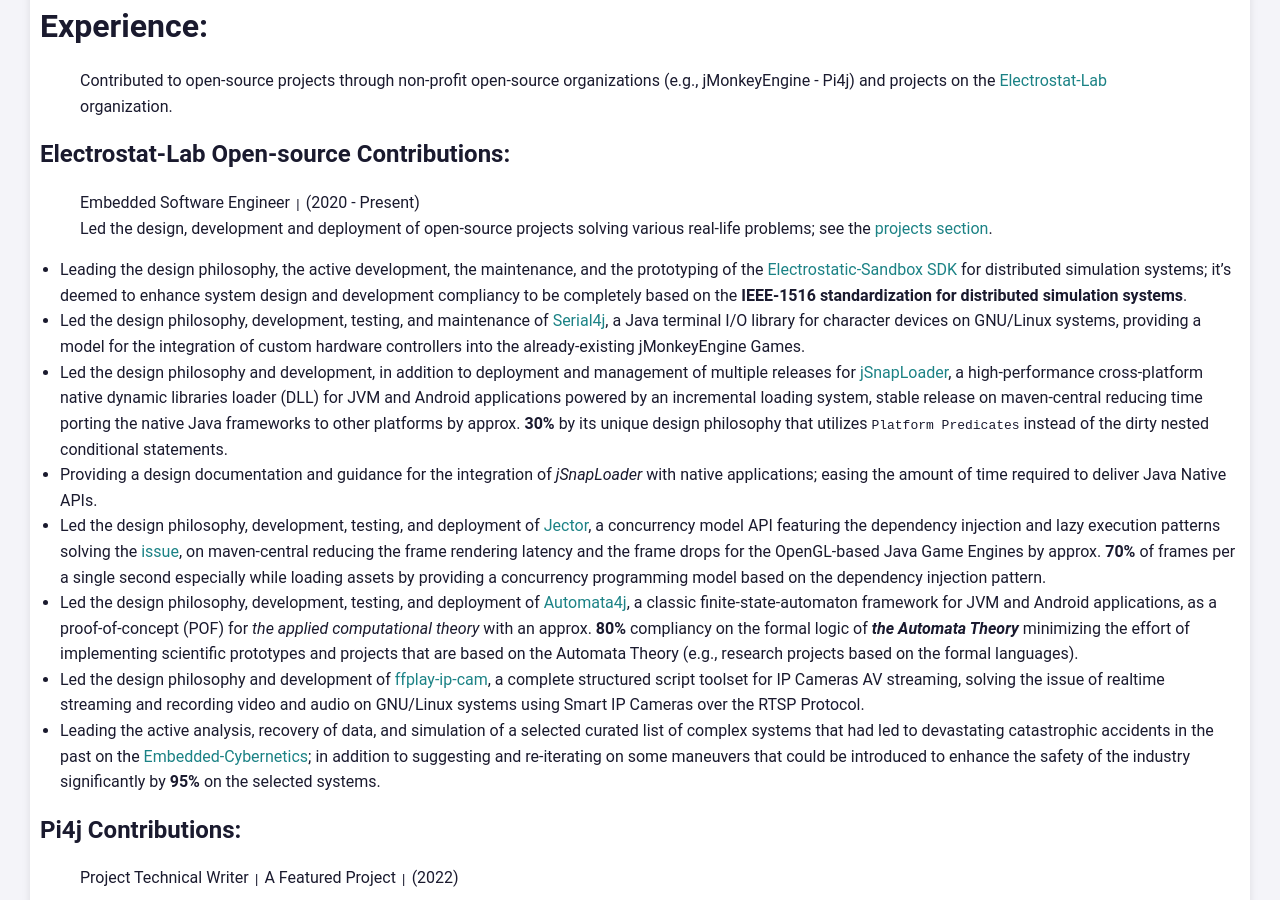
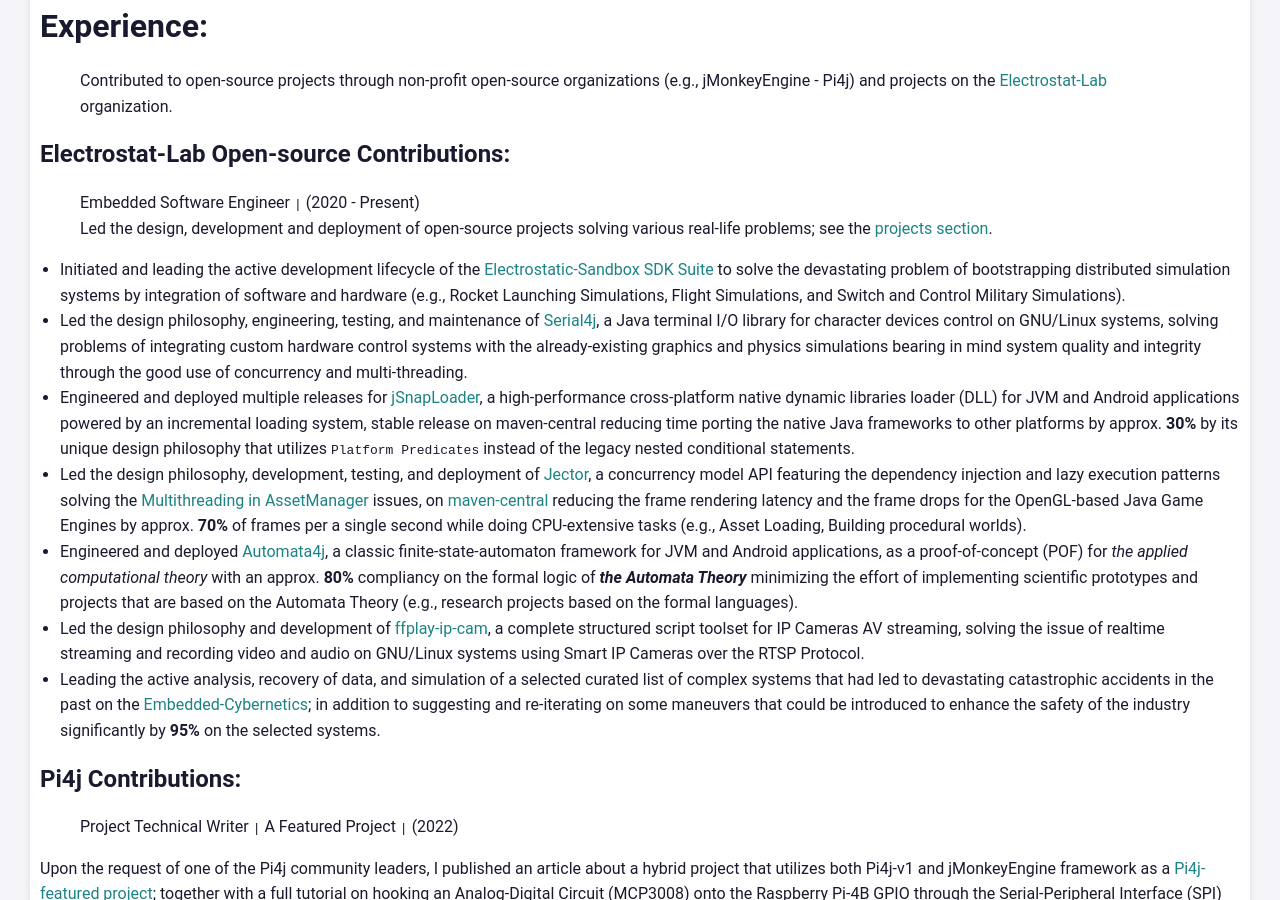
Before and after one commit to pavly-gerges/pavly-gerges, a Jekyll site: the page built from resume/index.md, in a window 1280 px wide and 900 px high, scrolled down 898 px. Built offline with Jekyll 4.4.1, drawn with Linux system fonts in a browser that asks for light colours; our own code applies the rules of GitHub Pages for plain Markdown files.

Commit message:
index.md: better demonstration of the outcomes

```diff
--- a/resume/index.md
+++ b/resume/index.md
@@ -18,12 +18,11 @@ A self-taught embedded software engineer with a demonstrated background in embed
 > Embedded Software Engineer `|` (2020 - Present) <br/>
 > Led the design, development and deployment of open-source projects solving various real-life problems; see the [projects section](https://github.com/orgs/Electrostat-Lab/repositories?language=&q=electrostat-lab&sort=&type=all).
 
-* Leading the design philosophy, the active development, the maintenance, and the prototyping of the [Electrostatic-Sandbox SDK](https://github.com/Electrostat-Lab/Electrostatic-Sandbox) for distributed simulation systems; it's deemed to enhance system design and development compliancy to be completely based on the **IEEE-1516 standardization for distributed simulation systems**.
-* Led the design philosophy, development, testing, and maintenance of [Serial4j](https://github.com/Electrostat-Lab/Serial4j), a Java terminal I/O library for character devices on GNU/Linux systems, providing a model for the integration of custom hardware controllers into the already-existing jMonkeyEngine Games.
-* Led the design philosophy and development, in addition to deployment and management of multiple releases for [jSnapLoader](https://github.com/Electrostat-Lab/jSnapLoader), a high-performance cross-platform native dynamic libraries loader (DLL) for JVM and Android applications powered by an incremental loading system, stable release on maven-central reducing time porting the native Java frameworks to other platforms by approx. **30%** by its unique design philosophy that utilizes `Platform Predicates` instead of the dirty nested conditional statements.
-* Providing a design documentation and guidance for the integration of _jSnapLoader_ with native applications; easing the amount of time required to deliver Java Native APIs.
-* Led the design philosophy, development, testing, and deployment of [Jector](https://github.com/Electrostat-Lab/Jector), a concurrency model API featuring the dependency injection and lazy execution patterns solving the [issue](https://github.com/jMonkeyEngine/jmonkeyengine/issues/5), on maven-central reducing the frame rendering latency and the frame drops for the OpenGL-based Java Game Engines by approx. **70%** of frames per a single second especially while loading assets by providing a concurrency programming model based on the dependency injection pattern.
-* Led the design philosophy, development, testing, and deployment of [Automata4j](https://github.com/Electrostat-Lab/Automata4j), a classic finite-state-automaton framework for JVM and Android applications, as a proof-of-concept (POF) for _the applied computational theory_ with an approx. **80%** compliancy on the formal logic of **_the Automata Theory_** minimizing the effort of implementing scientific prototypes and projects that are based on the Automata Theory (e.g., research projects based on the formal languages).
+* Initiated and leading the active development lifecycle of the [Electrostatic-Sandbox SDK Suite](https://github.com/Electrostat-Lab/Electrostatic-Sandbox) to solve the devastating problem of bootstrapping distributed simulation systems by integration of software and hardware (e.g., Rocket Launching Simulations, Flight Simulations, and Switch and Control Military Simulations).
+* Led the design philosophy, engineering, testing, and maintenance of [Serial4j](https://github.com/Electrostat-Lab/Serial4j), a Java terminal I/O library for character devices control on GNU/Linux systems, solving problems of integrating custom hardware control systems with the already-existing graphics and physics simulations bearing in mind system quality and integrity through the good use of concurrency and multi-threading.
+* Engineered and deployed multiple releases for [jSnapLoader](https://github.com/Electrostat-Lab/jSnapLoader), a high-performance cross-platform native dynamic libraries loader (DLL) for JVM and Android applications powered by an incremental loading system, stable release on maven-central reducing time porting the native Java frameworks to other platforms by approx. **30%** by its unique design philosophy that utilizes `Platform Predicates` instead of the legacy nested conditional statements.
+* Led the design philosophy, development, testing, and deployment of [Jector](https://github.com/Electrostat-Lab/Jector), a concurrency model API featuring the dependency injection and lazy execution patterns solving the [Multithreading in AssetManager](https://github.com/jMonkeyEngine/jmonkeyengine/issues/5) issues, on [maven-central](https://central.sonatype.com/artifact/io.github.software-hardware-codesign/jector/overview) reducing the frame rendering latency and the frame drops for the OpenGL-based Java Game Engines by approx. **70%** of frames per a single second while doing CPU-extensive tasks (e.g., Asset Loading, Building procedural worlds).
+* Engineered and deployed [Automata4j](https://github.com/Electrostat-Lab/Automata4j), a classic finite-state-automaton framework for JVM and Android applications, as a proof-of-concept (POF) for _the applied computational theory_ with an approx. **80%** compliancy on the formal logic of **_the Automata Theory_** minimizing the effort of implementing scientific prototypes and projects that are based on the Automata Theory (e.g., research projects based on the formal languages).
 * Led the design philosophy and development of [ffplay-ip-cam](https://github.com/Electrostat-Lab/ffplay-ip-cam), a complete structured script toolset for IP Cameras AV streaming, solving the issue of realtime streaming and recording video and audio on GNU/Linux systems using Smart IP Cameras over the RTSP Protocol.
 * Leading the active analysis, recovery of data, and simulation of a selected curated list of complex systems that had led to devastating catastrophic accidents in the past on the [Embedded-Cybernetics](https://github.com/Electrostat-Lab/Embedded-Cybernetics/); in addition to suggesting and re-iterating on some maneuvers that could be introduced to enhance the safety of the industry significantly by **95%** on the selected systems.
 
```
